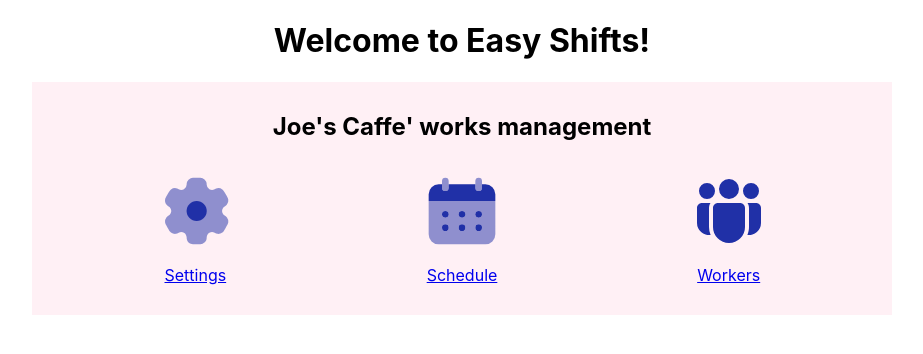
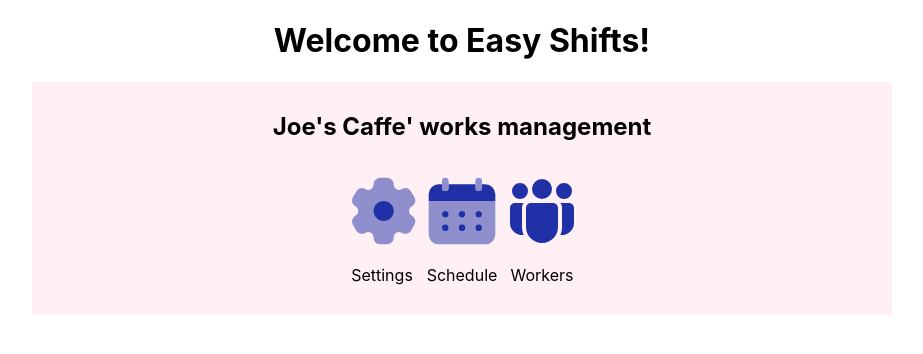
Before and after one commit to AlonMesh/EasyShifts, a React (Create React App) app in the folder app/: page /managerProfile in a window 1280 px wide. Shown: the top 354 px of the page, without its empty margins (178-1101 px from the left). Built offline with nearby package versions, Linux system fonts and the light colour scheme; no server answers.

Commit message:
Manager dynamic profile

```diff
--- a/app/src/components/EmployeeProfile.jsx
+++ b/app/src/components/EmployeeProfile.jsx
@@ -1,6 +1,7 @@
 import React, { useState, useEffect } from 'react';
 import * as socket_object from '../utils';
 import { useSocket } from '../utils';
+import {Link} from "react-router-dom";
 
 function EmployeeProfile() {
   const socket = socket_object.useSocket(); // Call useSocket hook directly
--- a/app/src/components/ManagerProfile.jsx
+++ b/app/src/components/ManagerProfile.jsx
@@ -1,36 +1,82 @@
-import React, {useEffect} from 'react';
+import React, {useState} from 'react';
 import '../css/ManagerProfile.css';
 import {SolarSettingsBoldDuotone} from "./Icons/SolarSettingsBoldDuotone";
 import {UimSchedule} from "./Icons/UimSchedule";
 import {FluentPeopleTeam20Filled} from "./Icons/Team";
-import { useSocket } from '../utils';
+import {useSocket} from '../utils';
+import ManagerSchedule from "./ManagerSchedule/ManagerSchedule";
+import ManagerSettings from "./ManagerSettings";
 
 const ManagerProfile = ({name = "Joe's Caffe"}) => {
     const socket = useSocket();
+    const [showSettings, setShowSettings] = useState(false);
+    const [showSchedule, setShowSchedule] = useState(false);
+    const [showWorkers, setShowWorkers] = useState(false);
+
+    const handleSettingsClick = () => {
+        setShowSettings(!showSettings);
+        setShowSchedule(false);
+        setShowWorkers(false);
+    };
+
+    const handleScheduleClick = () => {
+        setShowSettings(false);
+        setShowSchedule(!showSchedule);
+        setShowWorkers(false);
+    };
+
+    const handleWorkersClick = () => {
+        setShowSettings(false);
+        setShowSchedule(false);
+        setShowWorkers(!showWorkers);
+    };
+
     return (
+        <div className="full-page">
             <div className="manager-profile">
                 <div className="profile-header">{name}' works management</div>
 
                 <div className="menu">
-                <a href="/manager-settings">
+                    <div className="icon-wrapper" onClick={handleSettingsClick}>
                         <SolarSettingsBoldDuotone className="icon" style={{width: '5em', height: '5em'}}/>
                         <br/>
                         Settings
-                </a>
+                    </div>
 
-                <a href="/manager-schedule">
+                    <div className="icon-wrapper" onClick={handleScheduleClick}>
                         <UimSchedule className="icon" style={{width: '5em', height: '5em'}}/>
                         <br/>
                         Schedule
-                </a>
+                    </div>
 
-                <a href="/managing-workers">
+                    <div className="icon-wrapper" onClick={handleWorkersClick}>
                         <FluentPeopleTeam20Filled className="icon" style={{width: '5em', height: '5em'}}/>
                         <br/>
+                        Workers
+                    </div>
+                </div>
+            </div>
 
-                    Workers
-                </a>
+            {showSchedule && (
+                <div className="submenu">
+                    {/* Add submenu content for Schedule here */}
+                    <ManagerSchedule socket={socket}/>
                 </div>
+            )}
+
+            {showSettings && (
+                <div className="submenu">
+                    {/* Add submenu content for Settings here */}
+                    <ManagerSettings socket={socket}/>
+                </div>
+            )}
+
+            {showWorkers && (
+                <div className="submenu">
+                    {/* Add submenu content for Workers here */}
+                    <div>Workers</div>
+                </div>
+            )}
         </div>
     );
 };
--- a/app/src/components/ManagerSchedule/ManagerSchedule.jsx
+++ b/app/src/components/ManagerSchedule/ManagerSchedule.jsx
@@ -2,90 +2,6 @@ import React, {useEffect, useState} from 'react';
 import EmployeeShifts from './EmployeeShifts';
 import ScheduleBoard from "./ScheduleBoard";
 import '../../css/ManagerSchedule.css';
-
-// const allWorkers_const = [
-//     {name: "John Doe"},
-//     {name: "Jane Smith"},
-//     {name: "Mike Wilson"},
-//     {name: "Sarah Johnson"},
-//     {name: "Chris Brown"},
-//     {name: "Amanda Miller"}]
-//
-//
-// const employees_const = [
-//     {
-//         name: 'John Doe',
-//         request: 'Monday off'
-//     },
-//
-//     {
-//         name: 'Jane Smith',
-//         request: 'Thursday off please'
-//     },
-//
-//     {
-//         name: 'Mike Wilson',
-//         request: 'Schedule me for 3-11pm on Friday'
-//     },
-//
-//     {
-//         name: 'Sarah Johnson',
-//         request: 'I need Tuesday off'
-//     },
-//
-//     {
-//         name: 'Chris Brown',
-//         request: 'Can I work 8am-4pm on Saturday?'
-//     },
-//
-//     {
-//         name: 'Amanda Miller',
-//         request: 'I need Sunday off'
-//     }
-//     // other employees
-// ];
-//
-// const assignedShifts_const = [
-//     {
-//         name: 'John Doe',
-//         shifts: [
-//             {date: 'Monday', part: 'Part 1'},
-//             {date: 'Tuesday', part: 'Part 2'}
-//         ]
-//     },
-//     {
-//         name: 'Jane Smith',
-//         shifts: [
-//             {date: 'Monday', part: 'Part 2'},
-//             {date: 'Tuesday', part: 'Part 1'}
-//         ]
-//     },
-//     {
-//         name: 'Mike Wilson',
-//         shifts: [
-//             {date: 'Monday', part: 'Part 1'},
-//             {date: 'Tuesday', part: 'Part 2'}
-//         ]
-//     },
-//     {
-//         name: 'Sarah Johnson',
-//         shifts: [
-//             {date: 'Monday', part: 'Part 2'},
-//             {date: 'Wednesday', part: 'Part 1'}
-//         ]
-//     },
-//     {
-//         name: 'Chris Brown',
-//         shifts: []
-//     },
-//     {
-//         name: 'Amanda Miller',
-//         shifts: []
-//     }
-// ];
-//
-// const startDate_const = new Date('2024-02-18')
-// const preferences_const = [2, ["Sunday", "Friday"]]
 
 function ManagerSchedule({socket}) {
     // State
@@ -98,13 +14,10 @@ function ManagerSchedule({socket}) {
     });
     const [startDate, setStartDate] = useState(null);
     const [assignedShifts, setAssignedShifts] = useState([]);
-    console.log("hey1")
 
-    const getEmployeesRequestsData = ({socket}) => {
+    const getEmployeesRequestsData = () => {
         return new Promise((resolve, reject) => {
-            console.log("step1")
             try {
-                console.log("step2")
                 if (!socket) {
                     console.error('Socket connection is not available - GERD.');
                     reject('Socket connection is not available - GERD.');
@@ -115,7 +28,6 @@ function ManagerSchedule({socket}) {
                     request_id: 91,
                 };
 
-                console.log("step3")
                 // Send the request to the server
                 socket.send(JSON.stringify(request));
 
@@ -131,18 +43,19 @@ function ManagerSchedule({socket}) {
                         reject('WebSocket connection is closed');
                     }
                 };
-
-                // Attach the message handler to the onmessage event
-                socket.addEventListener('message', handleMessage);
+                if (socket) {
+                    console.log("Action: addEventListener")
+                    // Attach the message handler to the onmessage event
+                    socket.addEventListener('message', handleMessage);
+                }
             } catch (error) {
                 console.error('Error occurred while getting employees requests data:', error);
-                console.log('Error occurred while getting employees requests data:', error);
                 reject(error);
             }
         });
     };
 
-    const getAllWorkers = ({socket}) => {
+    const getAllWorkers = () => {
         return new Promise((resolve, reject) => {
             try {
                 if (!socket) {
@@ -175,13 +88,12 @@ function ManagerSchedule({socket}) {
                 socket.addEventListener('message', handleMessage);
             } catch (error) {
                 console.error('Error occurred while getting all employees names:', error);
-                console.log('Error occurred while getting all employees names:', error);
                 reject(error);
             }
         });
     };
 
-    const getPreferences = ({socket}) => {
+    const getPreferences = () => {
         return new Promise((resolve, reject) => {
             try {
                 if (!socket) {
@@ -214,13 +126,12 @@ function ManagerSchedule({socket}) {
                 socket.addEventListener('message', handleMessage);
             } catch (error) {
                 console.error('Error occurred while getting preferences:', error);
-                console.log('Error occurred while getting preferences:', error);
                 reject(error);
             }
         });
     };
 
-    const getStartDate = ({socket}) => {
+    const getStartDate = () => {
         return new Promise((resolve, reject) => {
             try {
                 if (!socket) {
@@ -253,13 +164,12 @@ function ManagerSchedule({socket}) {
                 socket.addEventListener('message', handleMessage);
             } catch (error) {
                 console.error('Error occurred while getting preferences:', error);
-                console.log('Error occurred while getting preferences:', error);
                 reject(error);
             }
         });
     };
 
-    const getAssignedShifts = ({socket, startDate}) => {
+    const getAssignedShifts = ({startDate}) => {
         return new Promise((resolve, reject) => {
             try {
                 if (!socket) {
@@ -302,7 +212,6 @@ function ManagerSchedule({socket}) {
                 socket.addEventListener('message', handleMessage);
             } catch (error) {
                 console.error('Error occurred while getting preferences:', error);
-                console.log('Error occurred while getting preferences:', error);
                 reject(error);
             }
         });
@@ -342,26 +251,32 @@ function ManagerSchedule({socket}) {
         };
 
         // Attach the message handler to the onmessage event
-        socket.addEventListener('message', handleMessage);
+        if (socket) {
+            console.log("Action: addEventListener")
+            socket.addEventListener('message', handleMessage);
+        }
 
         // Fetch initial data
         const fetchData = async () => {
             try {
+                // Set loading to true
                 setLoading(true);
 
-                const employeesRequests = await getEmployeesRequestsData({socket});
+                console.log('socket2: ' + socket);
+
+                const employeesRequests = await getEmployeesRequestsData();
                 setEmployeesRequests(employeesRequests);
 
-                const allWorkers = await getAllWorkers({socket});
+                const allWorkers = await getAllWorkers();
                 setAllWorkers(allWorkers);
 
-                const preferences = await getPreferences({socket});
+                const preferences = await getPreferences();
                 setPreferences(preferences);
 
-                const startDate = await getStartDate({socket});
+                const startDate = await getStartDate();
                 setStartDate(startDate);
 
-                const assignedShifts = await getAssignedShifts({socket, startDate});
+                const assignedShifts = await getAssignedShifts({startDate});
                 setAssignedShifts(assignedShifts);
                 console.log('DONE: assignedShifts:', assignedShifts);
             } catch (error) {
@@ -375,9 +290,12 @@ function ManagerSchedule({socket}) {
 
         // Clean up the event listener when the component is unmounted
         return () => {
-            socket.removeEventListener('message', handleMessage);
+            if (socket) {
+                console.log("Action: removeEventListener");
+                socket.removeEventListener('message', handleMessage);
+            }
         };
-    }, []);
+    }, [socket]);
     // Render the ManagerSchedule component
     return (
         <div className="manager-schedule">
```
Lines whose indentation alone changed are shown as unchanged.
